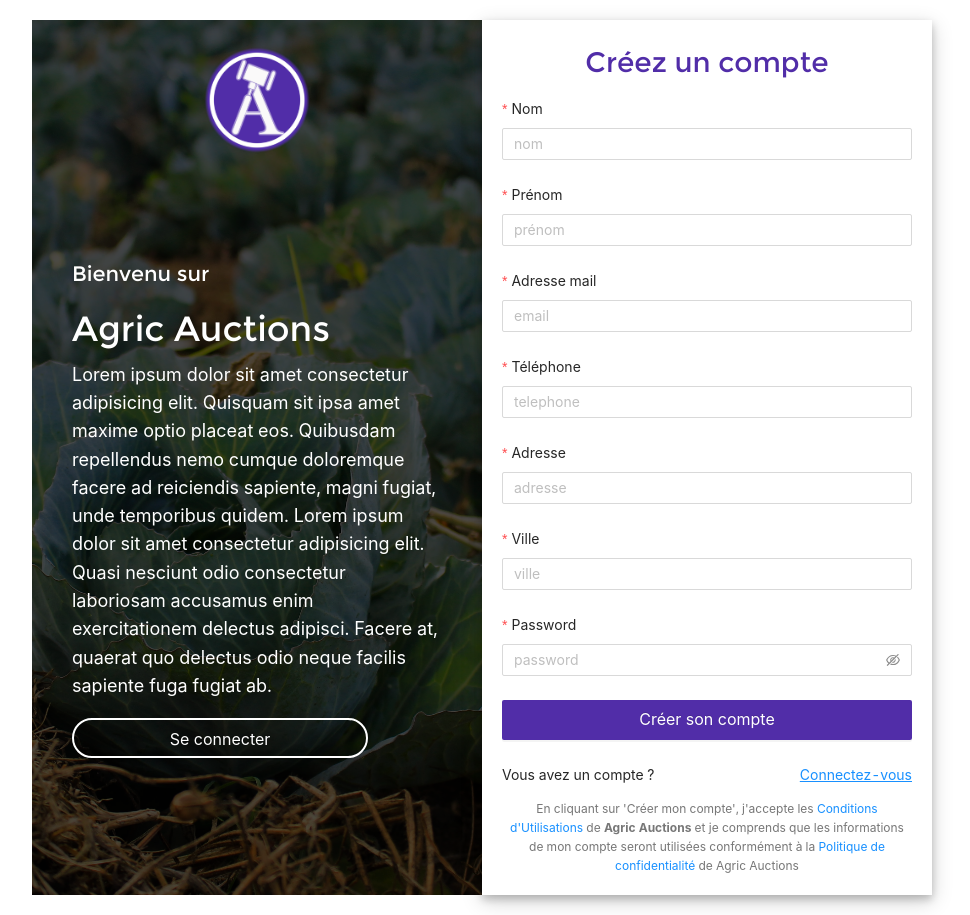
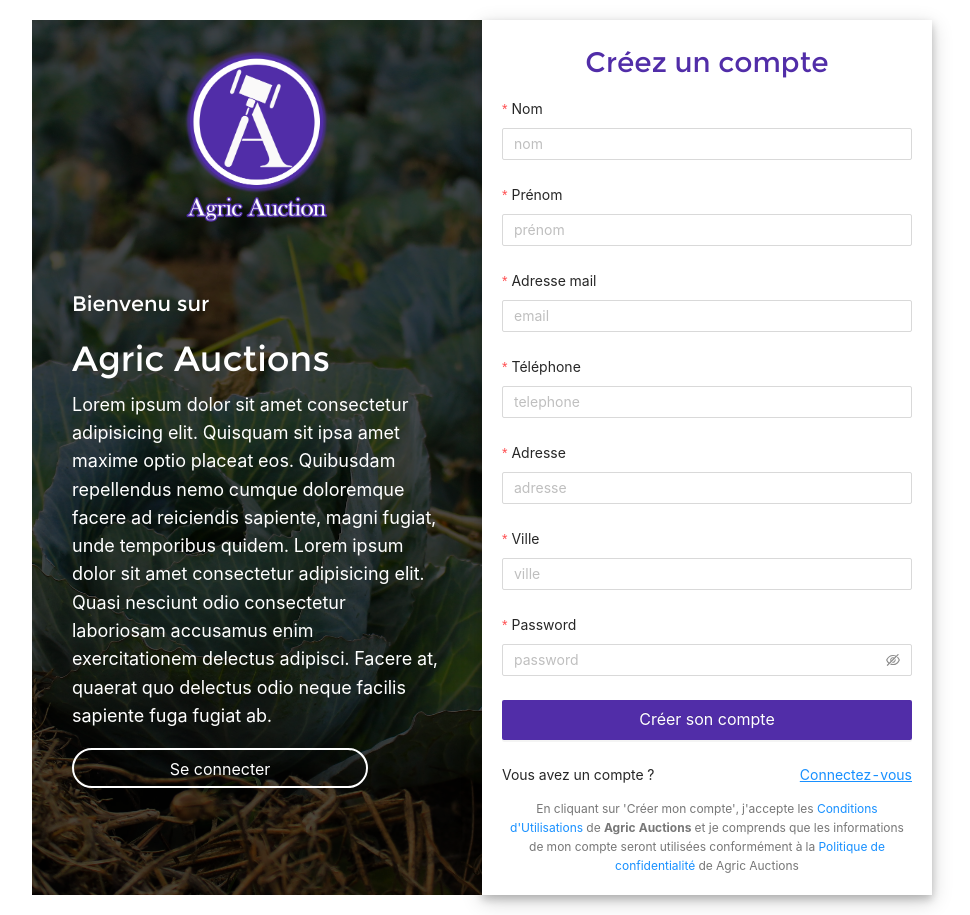
Before and after one commit to derrickteta/vente-enchere, a React (Create React App) app: page /signin in a window 1280 px wide. Both pictures are taken after a click on the element "Créez en un tout de suite". Shown: the whole page, without its empty margins (158-1128 px from the left). Built offline with nearby package versions, Linux system fonts and the light colour scheme.

Commit message:
feat: use logo in signin and signup pages

```diff
--- a/src/modules/login/index.tsx
+++ b/src/modules/login/index.tsx
@@ -2,7 +2,7 @@
 import { Button, Form, Image, Input, Space } from 'antd';
 import { useState } from 'react';
 import { useHistory } from 'react-router';
-import logo from '../../assets/images/logo.png';
+import logo from '../../assets/images/logo2.png';
 import slide2 from '../../assets/images/slide4.jpg';
 import { ROUTES } from '../../routes';
 import { PRIMARY } from '../../shared/colors';
@@ -60,7 +60,7 @@
               alt='logo'
               src={logo}
               height={120}
-              width={120}
+              width={150}
               preview={false}
               style={{ objectFit: 'cover' }}
               fallback={defaultImage}
--- a/src/modules/registration/index.tsx
+++ b/src/modules/registration/index.tsx
@@ -2,7 +2,7 @@
 import styled from '@emotion/styled';
 import { Button, Image, Space } from 'antd';
 import { Link, useHistory } from 'react-router-dom';
-import logo from '../../assets/images/logo.png';
+import logo from '../../assets/images/logo2.png';
 import slide1 from '../../assets/images/slide3.jpg';
 import { ROUTES } from '../../routes';
 import { PRIMARY } from '../../shared/colors';
@@ -69,6 +69,7 @@
           height: 100%;
           justify-content: center;
           padding: 20px;
+          padding-top: 0;
 
           h2 {
             color: white;
@@ -107,8 +108,8 @@
               <Image
                 alt='logo'
                 src={logo}
-                height={120}
-                width={120}
+                height={200}
+                width={200}
                 preview={false}
                 style={{ objectFit: 'cover' }}
                 fallback={defaultImage}
```
